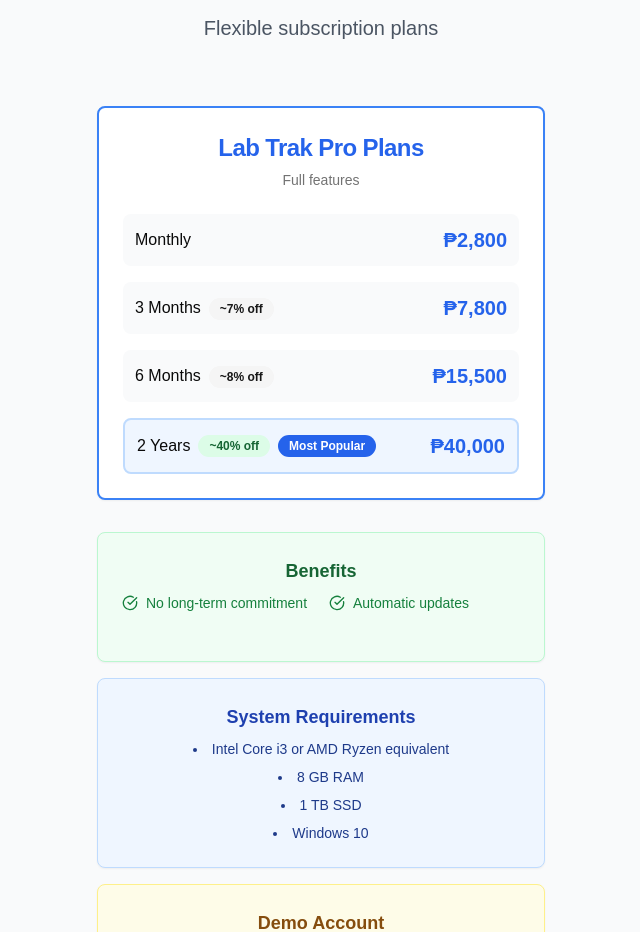
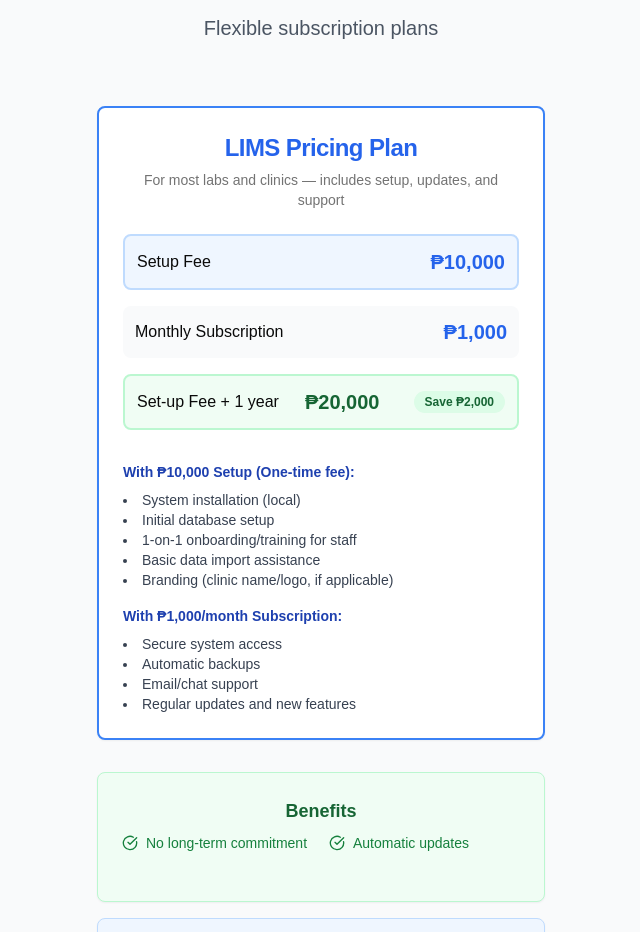
Before and after one commit to AlvinJohnB/lims-landing-page, a Next.js app: page / in a window 1280 px wide. Shown: the part 1527-2459 px from the top of the page, without its empty margins (319-959 px from the left). Built offline with nearby package versions, Linux system fonts and the light colour scheme.

Commit message:
Updated pricing

```diff
--- a/app/page.tsx
+++ b/app/page.tsx
@@ -346,59 +346,60 @@ export default function LandingPage() {
                 <Card className="border-2 border-blue-500 relative hover:border-blue-600 transition-colors">
                   <CardHeader className="text-center">
                     <CardTitle className="text-2xl text-blue-600">
-                      Lab Trak Pro Plans
+                      LIMS Pricing Plan
                     </CardTitle>
-                    <CardDescription>Full features</CardDescription>
+                    <CardDescription>
+                      For most labs and clinics — includes setup, updates, and
+                      support
+                    </CardDescription>
                   </CardHeader>
                   <CardContent>
                     <div className="space-y-4">
-                      <div className="flex justify-between items-center p-3 bg-gray-50 rounded-lg">
-                        <span className="font-medium">Monthly</span>
+                      <div className="flex justify-between items-center p-3 bg-blue-50 rounded-lg border-2 border-blue-200">
+                        <span className="font-medium">Setup Fee</span>
                         <span className="text-xl font-bold text-blue-600">
-                          ₱2,800
+                          ₱10,000
                         </span>
                       </div>
                       <div className="flex justify-between items-center p-3 bg-gray-50 rounded-lg">
-                        <div>
-                          <span className="font-medium">3 Months</span>
-                          <Badge variant="secondary" className="ml-2">
-                            ~7% off
-                          </Badge>
-                        </div>
+                        <span className="font-medium">
+                          Monthly Subscription
+                        </span>
                         <span className="text-xl font-bold text-blue-600">
-                          ₱7,800
+                          ₱1,000
                         </span>
                       </div>
-                      <div className="flex justify-between items-center p-3 bg-gray-50 rounded-lg">
-                        <div>
-                          <span className="font-medium">6 Months</span>
-                          <Badge variant="secondary" className="ml-2">
-                            ~8% off
-                          </Badge>
-                        </div>
-                        <span className="text-xl font-bold text-blue-600">
-                          ₱15,500
+                      <div className="flex justify-between items-center p-3 bg-green-50 rounded-lg border-2 border-green-200">
+                        <span className="font-medium">Set-up Fee + 1 year</span>
+                        <span className="text-xl font-bold text-green-800">
+                          ₱20,000
                         </span>
-                      </div>
-
-                      <div className="flex justify-between items-center p-3 bg-blue-50 rounded-lg border-2 border-blue-200">
-                        <div className="flex items-center">
-                          <span className="font-medium">2 Years</span>
-                          <Badge className="ml-2 bg-green-100 text-green-800">
-                            ~40% off
-                          </Badge>
-                          <Badge className="ml-2 bg-blue-600 text-white">
-                            Most Popular
-                          </Badge>
-                        </div>
-                        <span className="text-xl font-bold text-blue-600">
-                          ₱40,000
-                        </span>
+                        <Badge className="ml-2 bg-green-100 text-green-800">
+                          Save ₱2,000
+                        </Badge>
                       </div>
                     </div>
-                    {/* <Button className="w-full mt-6 bg-blue-600 hover:bg-blue-700">
-                    Start Professional
-                  </Button> */}
+                    <div className="mt-8 text-left text-sm text-gray-700">
+                      <h4 className="font-semibold text-blue-800 mb-2">
+                        With ₱10,000 Setup (One-time fee):
+                      </h4>
+                      <ul className="list-disc list-inside mb-4">
+                        <li>System installation (local)</li>
+                        <li>Initial database setup</li>
+                        <li>1-on-1 onboarding/training for staff</li>
+                        <li>Basic data import assistance</li>
+                        <li>Branding (clinic name/logo, if applicable)</li>
+                      </ul>
+                      <h4 className="font-semibold text-blue-800 mb-2">
+                        With ₱1,000/month Subscription:
+                      </h4>
+                      <ul className="list-disc list-inside">
+                        <li>Secure system access</li>
+                        <li>Automatic backups</li>
+                        <li>Email/chat support</li>
+                        <li>Regular updates and new features</li>
+                      </ul>
+                    </div>
                   </CardContent>
                 </Card>
                 <Card className="max-w-3xl mx-auto bg-green-50 border-green-200 mt-8">
```
Also changed, not shown: 2 other files (tests, documents, lock files or other folders).
